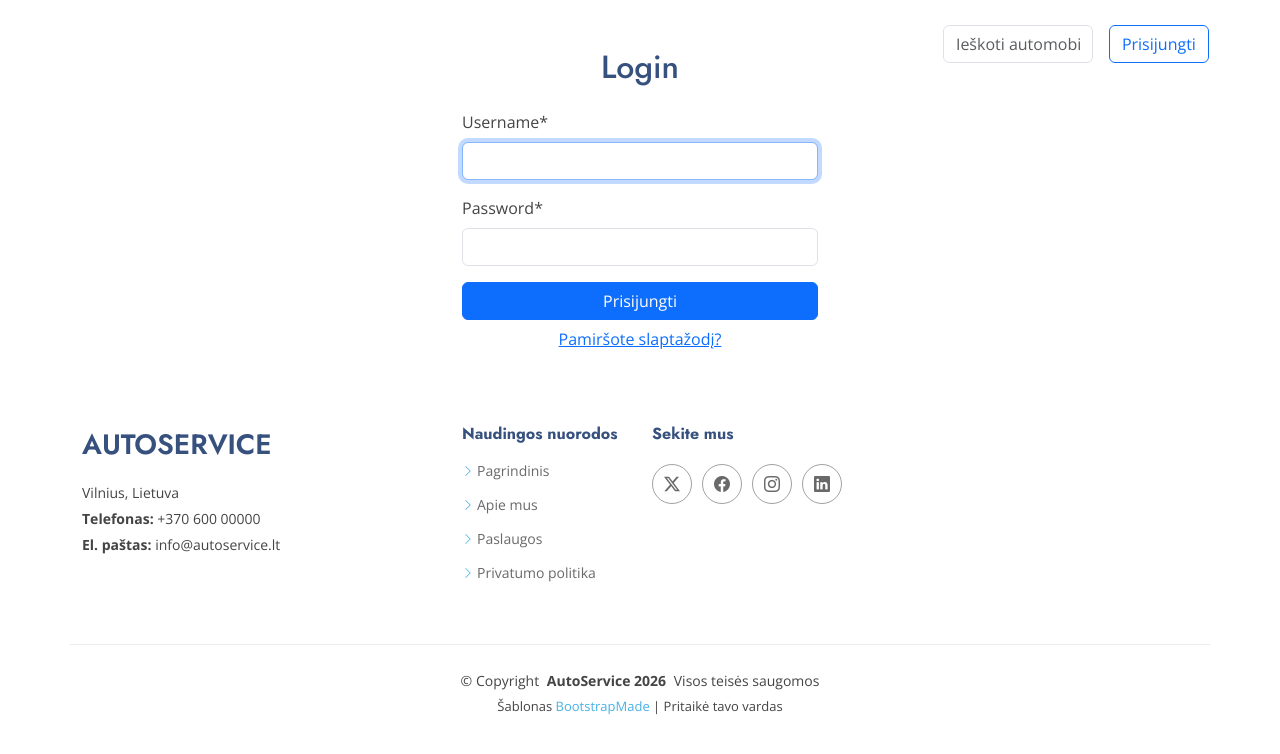
After one commit to marelia-dev/django-autoservice-system, a Django app: page /accounts/login/ in a window 1280 px wide. The commit adds this page. Shown: the top 754 px of the page. Run offline with Django 5.2, Linux system fonts and the light colour scheme; some libraries are stand-ins or nearby versions.

Commit message:
7: pridetas login/logout

```diff
--- a/mysite/autoservice/templates/autoservice/base.html
+++ b/mysite/autoservice/templates/autoservice/base.html
@@ -70,8 +70,31 @@
            value="{{ request.GET.query|default:'' }}"
            style="width: 150px;">
   </form>
+  {% if user.is_authenticated %}
+  <!-- Kai prisijunge vartotojas -->
+  <div class="d-flex align-items-center gap-3">
+    <a href="#" class="nav-link d-flex align-items-center">
+      <svg class="bi bi-person me-1" width="1.6em" height="1.6em" fill="currentColor" viewBox="0 0 16 16">
+        <path d="M8 8a3 3 0 1 0 0-6 3 3 0 0 0 0 6zm2-3a2 2 0 1 1-4 0 2 2 0 0 1 4 0zm4 8c0 1-1 1-1 1H3s-1 0-1-1 1-4 6-4 6 3 6 4z"/>
+      </svg>
+      <span>{{ user.get_username }}</span>
+    </a>
 
-      <a class="btn-getstarted scrollto" href="#kontaktai">Užsiregistruoti</a>
+    <form method="post" action="{% url 'logout' %}">
+      {% csrf_token %}
+      <button type="submit" class="btn btn-outline-danger btn-sm">Atsijungti</button>
+    </form>
+  </div>
+
+  {% else %}
+  <!-- Kai vartuotojas neisejo -->
+  <a href="{% url 'login' %}" class="btn btn-outline-primary">
+    Prisijungti
+  </a>
+
+
+  {% endif %}
+
 </div>
 
     </div>
--- /dev/null
+++ b/mysite/autoservice/templates/registration/login.html
@@ -0,0 +1,22 @@
+{% extends "autoservice/base.html" %}
+
+{% block title %}Prisijungimas{% endblock %}
+
+{% block content %}
+<div class="container mt-5">
+    <div class="row justify-content-center">
+        <div class="col-md-4">
+            <h2 class="mb-4 text-center">Login</h2>
+            <form method="post">
+                {% csrf_token %}
+                {% load crispy_forms_tags %}
+                {{ form | crispy }}
+                <button type="submit" class="btn btn-primary w-100">Prisijungti</button>
+                <input type="hidden" name="next" value="{{ next }}"/>
+            </form>
+
+            <p><a href="{% url 'password_reset' %}" class="btn btn-link w-100">Pamiršote slaptažodį?</a></p>
+        </div>
+    </div>
+</div>
+{% endblock %}
--- a/mysite/mysite/urls.py
+++ b/mysite/mysite/urls.py
@@ -8,6 +8,7 @@ urlpatterns = [
     path('', RedirectView.as_view(url='/autoservice/', permanent=True)),
     path('autoservice/', include('autoservice.urls')),
     path('order/', include('autoservice.urls')),
+    path('accounts/', include('django.contrib.auth.urls')),
 ] + (static(settings.STATIC_URL, document_root=settings.STATIC_ROOT) +
 static(settings.MEDIA_URL, document_root=settings.MEDIA_ROOT))
 
```
Also changed, not shown: mysite/mysite/settings.py (+8 -0 lines), mysite/db.sqlite3. Lines whose indentation alone changed are shown as unchanged.
